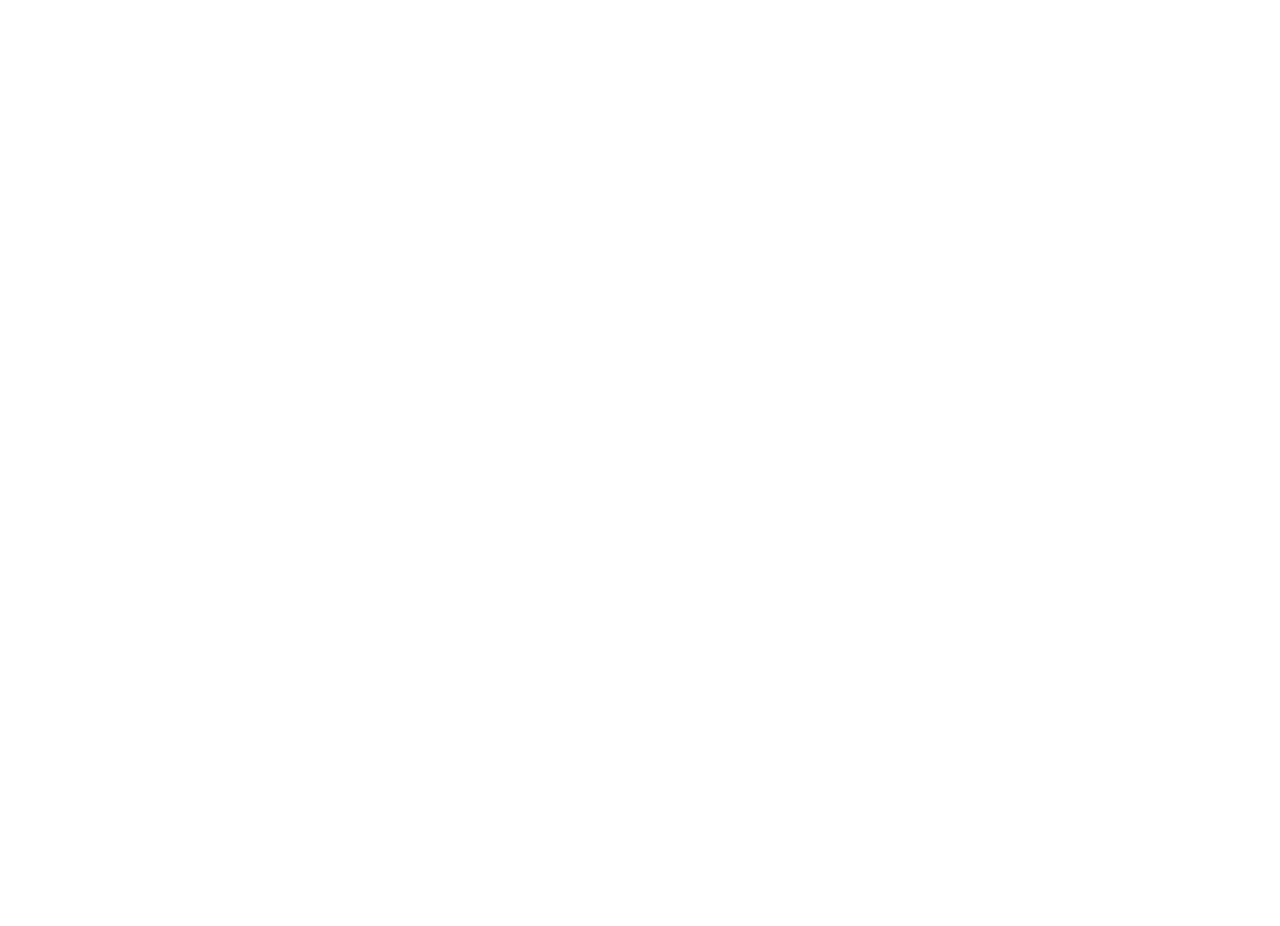
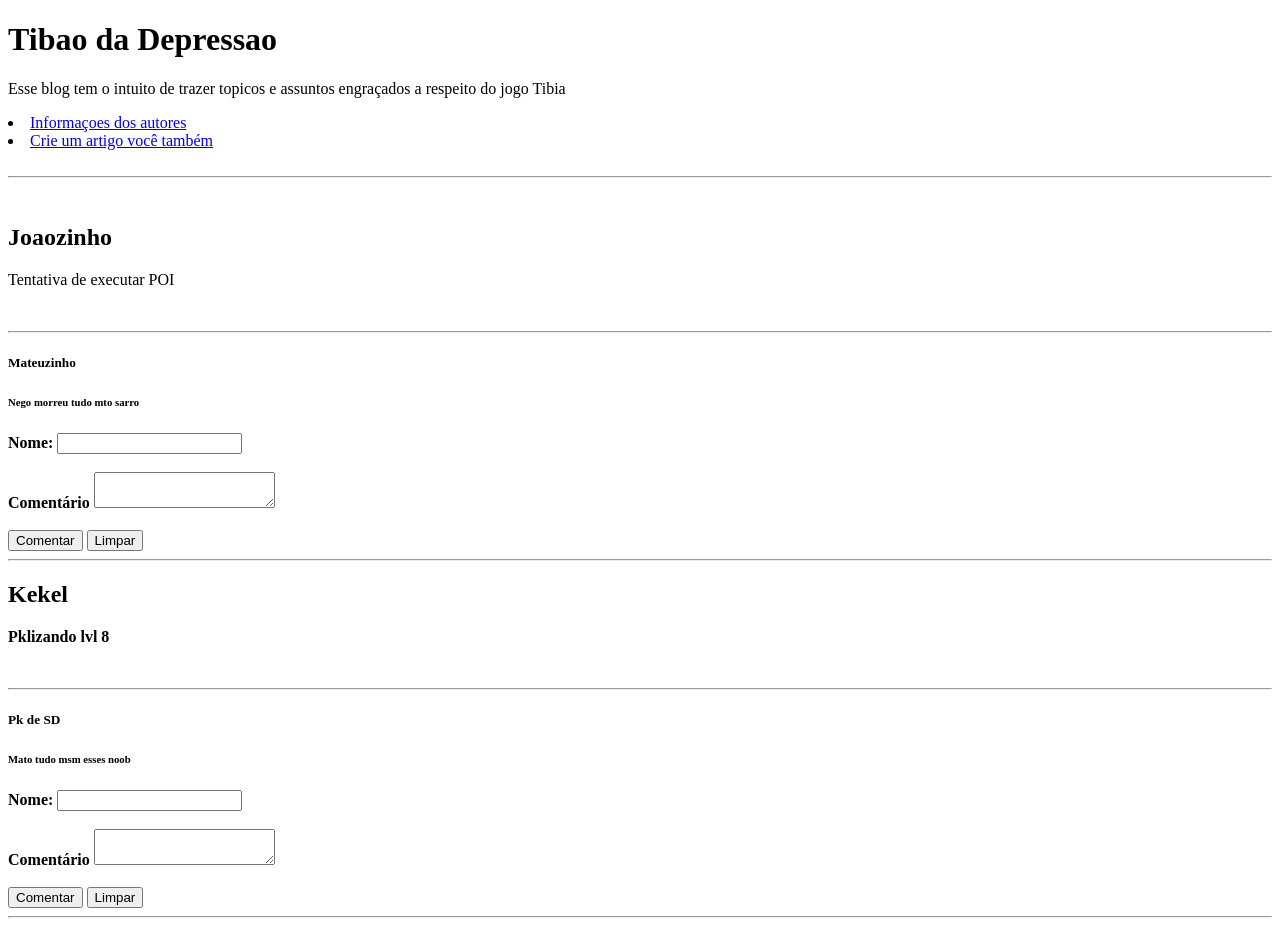
Before and after one commit to HiqueA/ProgramacaoWeb_Oficial01, a plain HTML site: page index.html in a window 1280 px wide. Before the commit the page ends 800 px from the top, so only its background shows below. Drawn offline with Linux system fonts and the light colour scheme.

Commit message:
Falta adicionar o rodape e o aside

```diff
--- a/index.html
+++ b/index.html
@@ -2,9 +2,118 @@
 
 <html>
 	<head>
-		<title> Login </title>
+		<title> Tibao da Depressao </title>
 		<meta charset="UTF-8">
 	</head>
+
 	<body>
+		<header>
+
+			<h1> Tibao da Depressao </h1>
+			<p> Esse blog tem o intuito de trazer topicos e assuntos engraçados a respeito do jogo Tibia </p>
+			<nav>
+				<li><a href = "perfil.html"> Informaçoes dos autores</a href></li>
+				<li><a href = "novo_artigo.html"> Crie um artigo você também</a href></li>
+			</nav>
+
+
+		</header>
+		<br />
+		<hr />
+		<br />
+		<section>
+			<header>
+				<h2><strong>Joaozinho</strong></h2>
+			</header>
+
+			<main>
+				<p> Tentativa de executar POI</p>
+			</main>
+			<br />
+
+
+			<footer>
+				<section>
+				<hr />
+					<h5>Mateuzinho</h5>
+					<p><h6>Nego morreu tudo mto sarro</h6></p>
+
+				</section>
+
+
+				<form name ="coment-form" action = "index.html" method = "GET">
+					<label for = "inp-txt"><strong> Nome:</strong> </label>
+					<input id="inp-txt" type ="text"  value= ""/>
+
+					<br />
+					<br />
+					<label for = "inp-txt"><strong>Comentário<strong> </label>
+					<textarea>
+					</textarea>
+
+					<br />
+					<br />
+
+					<button input type = "submit">Comentar</button>
+
+					<button type = "reset">Limpar</button>
+
+
+				</form>
+			<hr />
+			</footer>
+
+
+
+
+
+			<header>
+				<h2><strong> Kekel</strong></h2>
+			</header>
+
+			<main>
+				<p> Pklizando lvl 8</p>
+			</main>
+			<br />
+
+
+			<footer>
+				<section>
+				<hr />
+					<h5>Pk de SD</h5>
+					<p><h6>Mato tudo msm esses noob</h6></p>
+
+				</section>
+
+
+				<form name ="coment-form" action = "index.html" method = "GET">
+					<label for = "inp-txt"><strong> Nome:</strong> </label>
+					<input id="inp-txt" type ="text"  value= ""/>
+
+					<br />
+					<br />
+					<label for = "inp-txt"><strong>Comentário<strong> </label>
+					<textarea>
+					</textarea>
+
+					<br />
+					<br />
+
+					<button input type = "submit">Comentar</button>
+
+					<button type = "reset">Limpar</button>
+
+
+				</form>
+				<hr />
+
+			</footer>
+
+
+		</section>
+
+
+
+
 	</body>
 </html>
```
